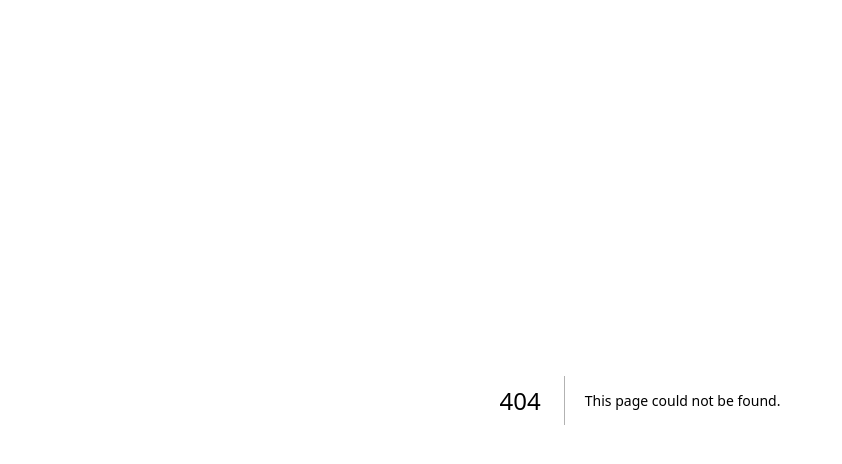
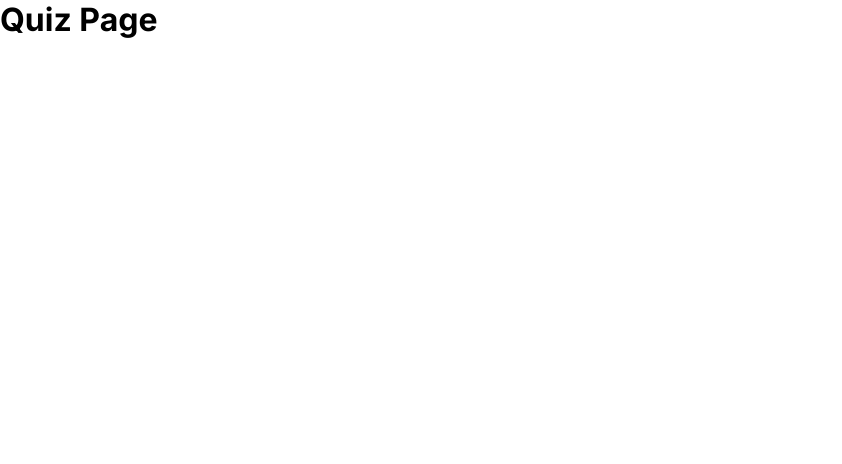
Before and after one commit to Ekep-Obasi/Quiz-App, a Next.js app: page /quiz in a window 1280 px wide. Before the commit this address had no page. Shown: the top 464 px of the page, without its empty margins (0-842 px from the left). Built offline with nearby package versions, Linux system fonts and the light colour scheme.

Commit message:
starter code for quiz page

```diff
--- /dev/null
+++ b/src/app/quiz/page.tsx
@@ -0,0 +1,9 @@
+interface Props {}
+
+export default function Quiz({}: Props) {
+  return (
+    <div>
+      <h1>Quiz Page</h1>
+    </div>
+  );
+}
```
